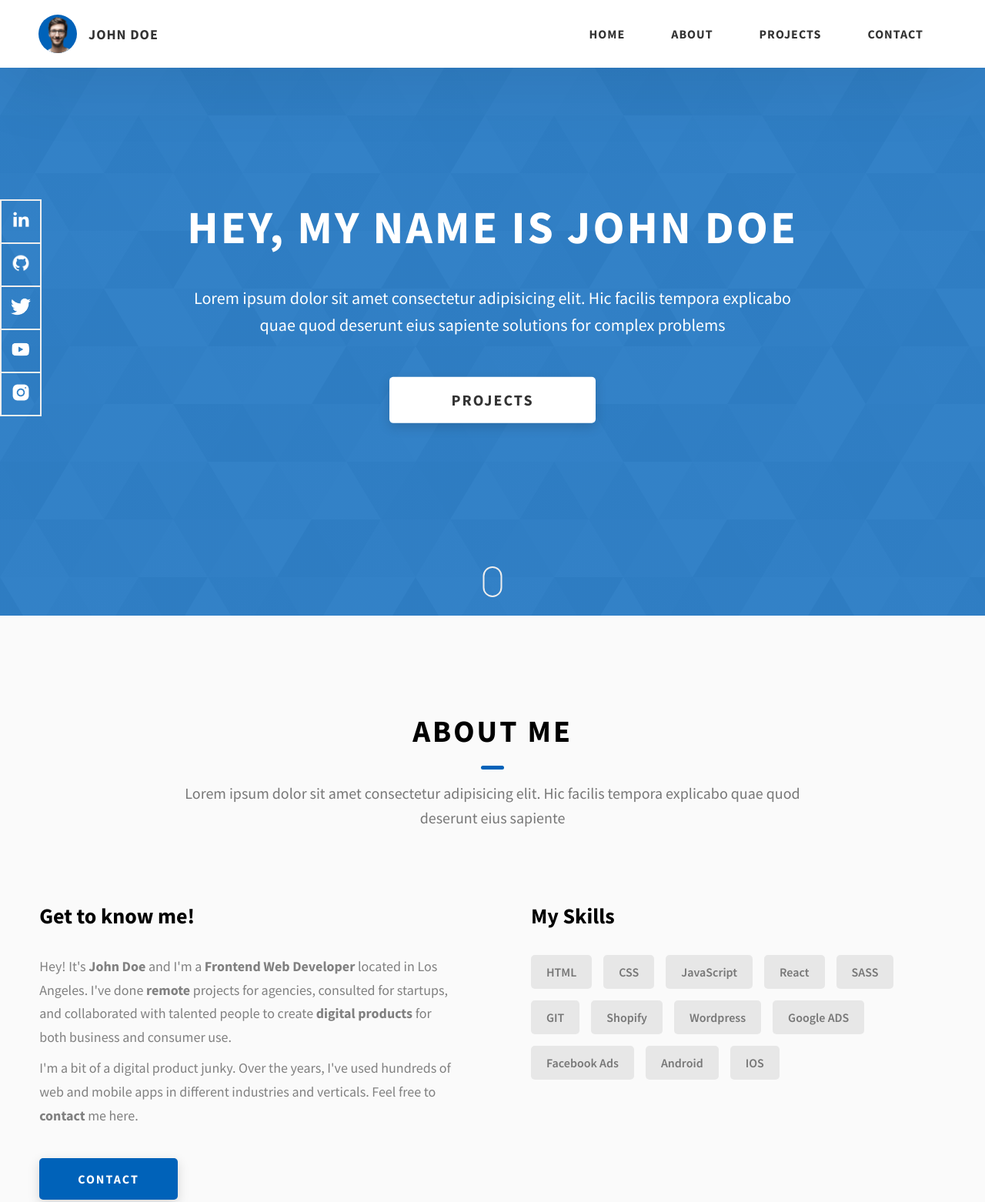
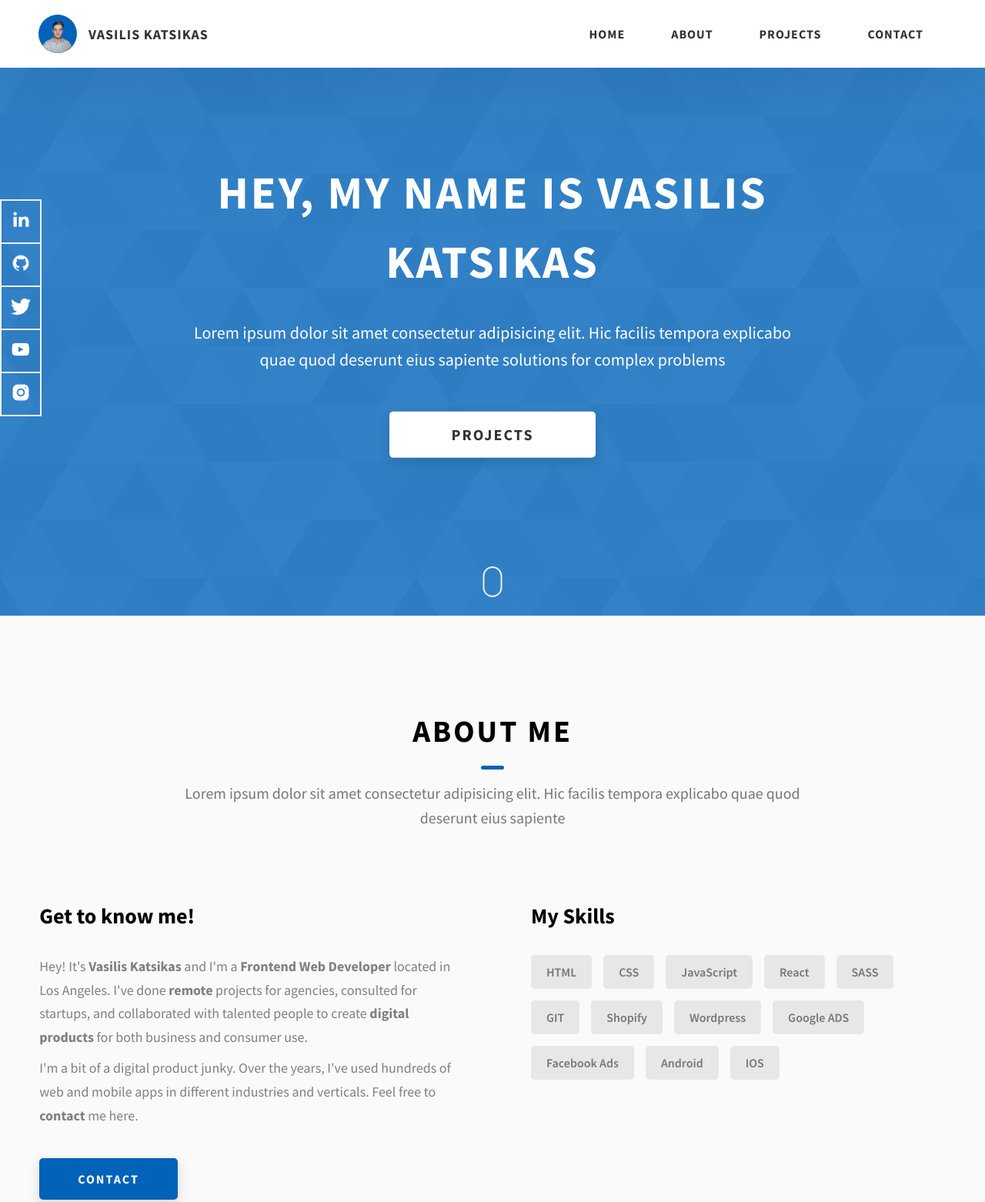
Before and after one commit to vasilis6194/vasilis6194.github.io, a website: page index.html in a window 1280 px wide. Shown: the top 1562 px of the page at 77% size. Drawn offline with Linux system fonts and the light colour scheme.

Commit message:
first changes

```diff
--- a/index.html
+++ b/index.html
@@ -4,7 +4,7 @@
     <meta charset="UTF-8" />
     <meta name="viewport" content="width=device-width, initial-scale=1.0" />
     <meta http-equiv="X-UA-Compatible" content="ie=edge" />
-    <title>Dopefolio</title>
+    <title>Vasilis Katsikas</title>
     <meta name="description" content="Portfolio Template for Developer" />
 
     <link rel="stylesheet" href="css/style.css" />
@@ -22,12 +22,12 @@
         <div class="header__logo-container">
           <div class="header__logo-img-cont">
             <img
-              src="./assets/png/john-doe.png"
+              src="./assets/png/profile-photo.png"
               alt="Ram Maheshwari Logo Image"
               class="header__logo-img"
             />
           </div>
-          <span class="header__logo-sub">John Doe</span>
+          <span class="header__logo-sub">Vasilis Katsikas</span>
         </div>
         <div class="header__main">
           <ul class="header__links">
@@ -84,7 +84,7 @@
     </header>
     <section class="home-hero">
       <div class="home-hero__content">
-        <h1 class="heading-primary">Hey, My name is John Doe</h1>
+        <h1 class="heading-primary">Hey, My name is Vasilis Katsikas</h1>
         <div class="home-hero__info">
           <p class="text-primary">
             Lorem ipsum dolor sit amet consectetur adipisicing elit. Hic facilis
@@ -165,7 +165,7 @@
             <div class="about__content-details">
               <p class="about__content-details-para">
                 Hey! It's
-                <strong>John Doe</strong>
+                <strong>Vasilis Katsikas</strong>
                 and I'm a <strong> Frontend Web Developer </strong> located in
                 Los Angeles. I've done
                 <strong> remote </strong>
```
Also changed, not shown: assets/png/john-doe.png (deleted), assets/png/profile-photo.png (added).
